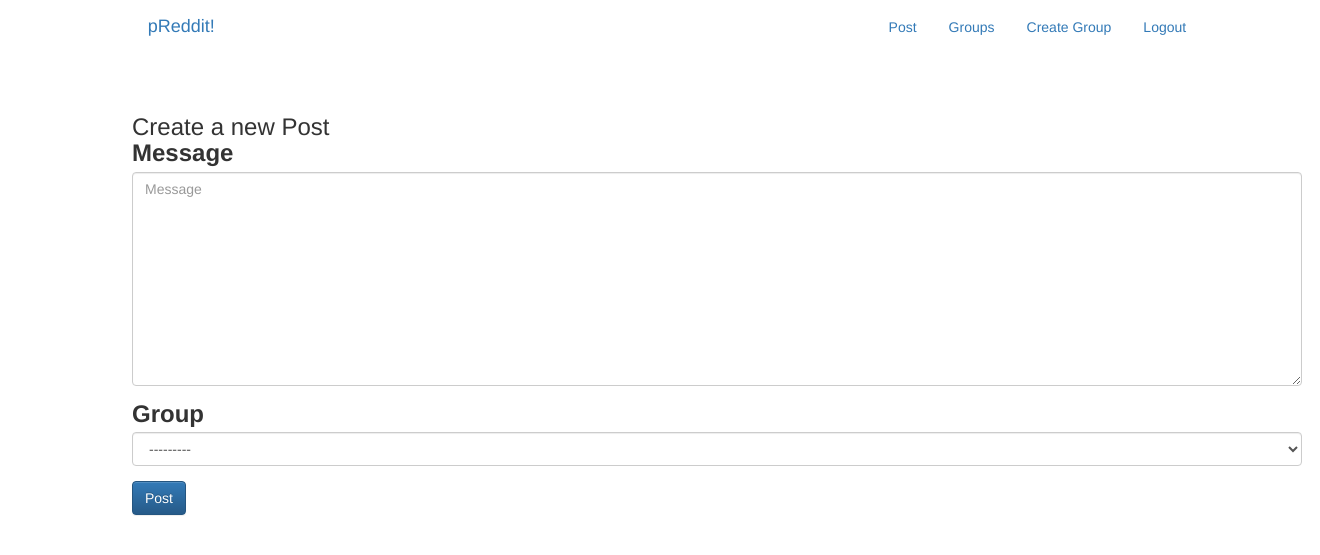
After one commit to PratikGarai/Group-Articles-Webapp, a Django app: page /posts/new/ in a window 1320 px wide. The commit adds this page. Shown: the top 555 px of the page. Run offline with Django 3.2, Linux system fonts and the light colour scheme; the visitor is signed in with stand-in values (Sample User, id 1); data that the repository does not hold is empty; some libraries are stand-ins or nearby versions.

Commit message:
lot of new templates added

```diff
--- a/socialProject/posts/models.py
+++ b/socialProject/posts/models.py
@@ -26,7 +26,7 @@ class Post(models.Model):
         super().save(*args, **kwargs)
 
     def get_absolute_url(self):
-        return reverse("post:single", kwargs={"username": self.self.user.username,
+        return reverse("post:single", kwargs={"username": self.user.username,
                                               "pk": self.pk})
 
     class Meta:
--- /dev/null
+++ b/socialProject/posts/templates/posts/post_base.html
@@ -0,0 +1,15 @@
+{% extends "base.html" %}
+
+{% block bodyblock %}
+
+<div class="post-page">
+    <div class="container">
+        <div class="row">
+            {% block prepost %}{% endblock %}
+            {% block post_content %}{% endblock %}
+            {% block postpost %}{% endblock %}
+        </div>
+    </div>
+</div>
+
+{% endblock %}
--- /dev/null
+++ b/socialProject/posts/templates/posts/post_form.html
@@ -0,0 +1,14 @@
+{% extends "posts/post_base.html" %}
+{% load bootstrap3 %}
+
+{% block post_content %}
+
+<h3>Create a new Post</hr>
+
+<form id="post-form-id" action="{% url 'posts:create' %}" method="POST">
+    {% csrf_token %}
+    {% bootstrap_form form %}
+    <input type="submit" value="Post" class="btn btn-primary btn-large" />
+<form>
+
+{% endblock %}
--- a/socialProject/posts/views.py
+++ b/socialProject/posts/views.py
@@ -18,11 +18,11 @@ class PostList(SelectRelatedMixin, generic.ListView):
 
 class UserPost(generic.ListView):
     model = models.Post
-    template_name = "posts/user_post_list.html"
+    template_name = "posts/post_list.html"
 
     def get_queryset(self):
         try:
-            self.post.user = User.objects.prefetch_related('posts').get(username__iexact=self.kwargs.get('username'))
+            self.post_user = User.objects.prefetch_related('posts').get(username__iexact=self.kwargs.get('username'))
         except User.DoesNotExist :
             raise Http404
         else:
@@ -44,6 +44,7 @@ class PostDetail(SelectRelatedMixin, generic.DetailView):
 class CreatePost(LoginRequiredMixin, SelectRelatedMixin, generic.CreateView):
     model = models.Post
     fields = ('message', 'group')
+    success_url = reverse_lazy("posts:all")
 
     def form_valid(self, form):
         self.object = form.save(commit=False)
--- a/socialProject/templates/base.html
+++ b/socialProject/templates/base.html
@@ -19,7 +19,7 @@
 
 				<ul class="nav navbar-nav navbar-right">
 					{% if user.is_authenticated %}
-						<li><a class="navbar mynav-item" href="#">Post</a></li>
+						<li><a class="navbar mynav-item" href="{% url 'posts:create' %}">Post</a></li>
 						<li><a class="navbar mynav-item" href="{% url 'groups:all' %}">Groups</a></li>
 						<li><a class="navbar mynav-item" href="{% url 'groups:create' %}">Create Group</a></li>
 						<li><a class="navbar mynav-item" href="{% url 'accounts:logout' %}">Logout</a></li>
```
Also changed, not shown: socialProject/posts/templates/posts/_post.html (added, +20 -0 lines), socialProject/posts/templates/posts/post_list.html (added, +47 -0 lines).
